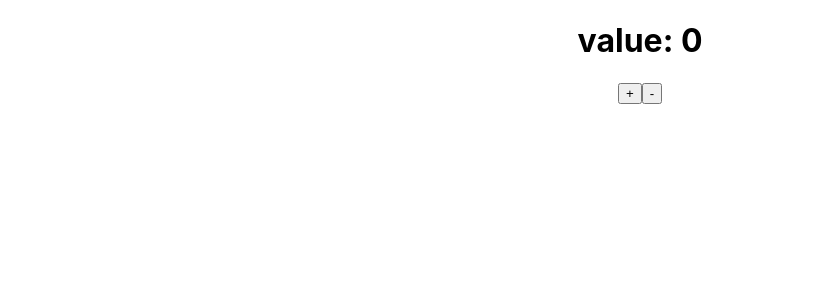
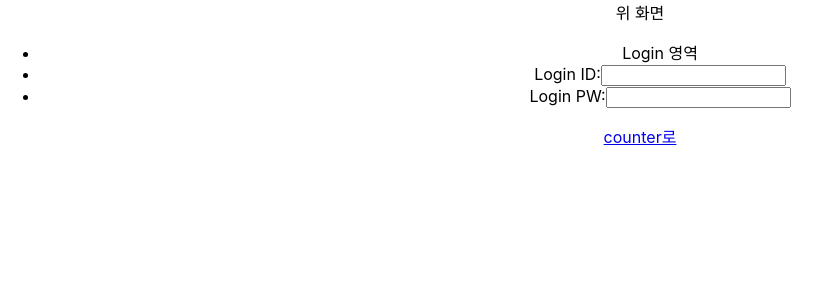
Before and after one commit to skandla2002/todo-all-web, a React app: page / in a window 1280 px wide. Shown: the top 300 px of the page, without its empty margins (0-831 px from the left). Built offline with nearby package versions, Linux system fonts and the light colour scheme.

Commit message:
라우팅 처리

```diff
--- a/src/App.js
+++ b/src/App.js
@@ -3,15 +3,22 @@ import React, {Component} from "react";
 // import List from './components/List';
 // import Login from "./components/Login";
 import CounterContainer from "./container/CounterContainer";
+import Login from './components/Login';
+import { Link, Route, BrowserRouter as Router } from 'react-router-dom';
 // import Counter from './components/Counter';
 import "./App.css";
 
 class App extends Component {
   render(){
       return (
-      <div className="App">
-        <CounterContainer />
-      </div>
+      <Router>
+        <div className="App">
+            <Route exact path="/" component={Login}></Route>
+            <Route exact path="/counter" component={CounterContainer}></Route>
+            {/* <Link to="/">{CounterContainer}</Link>
+            <Link to="/Login">{Login}</Link>         */}
+        </div>
+      </Router>
     );
   }
 }
--- a/src/components/Login.js
+++ b/src/components/Login.js
@@ -1,7 +1,9 @@
 import React from "react";
+import {Link} from 'react-router-dom';
 
 const Login = () => {
   return (
+    <div>
       <div>
         <div>위 화면</div>
         <ul>
@@ -14,6 +16,8 @@ const Login = () => {
           </li>
         </ul>
       </div>
+      <Link to="/counter">counter로</Link>
+    </div>
   );
 };
 
```
Lines whose indentation alone changed are shown as unchanged.
